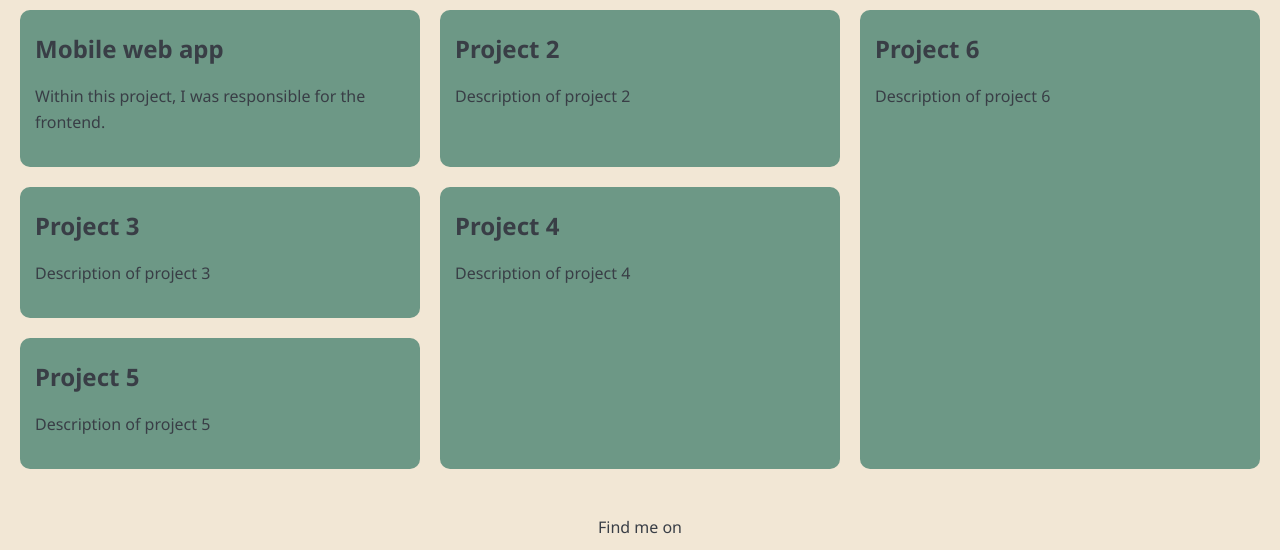
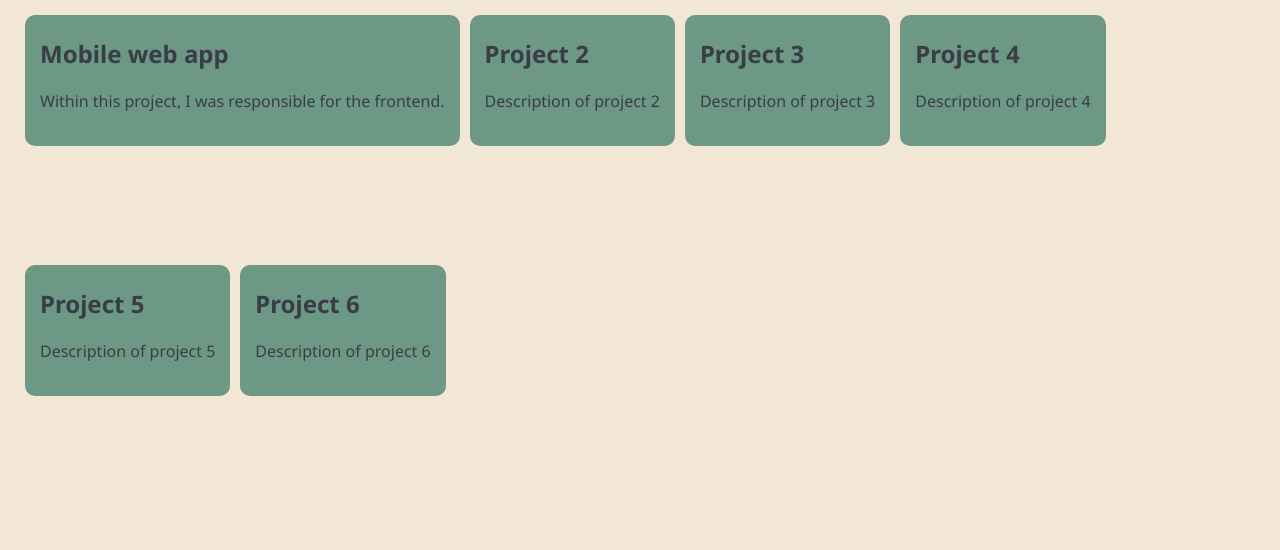
Before and after one commit to JarJarDinks/portfolio, a plain HTML site: page work.html in a window 1280 px wide. Shown: the part 174-724 px from the top of the page. Drawn offline with nearby package versions, Linux system fonts and the light colour scheme.

Commit message:
changed project grid layout to flexbox

```diff
--- a/css/style.production.css
+++ b/css/style.production.css
@@ -256,31 +256,36 @@ body {
 
 /* this is for the project page */
 .project {
-    display: grid;
-    grid-template-columns: 1fr 1fr 1fr;
-    grid-gap: 20px;
+    display: flex;
+    flex-flow: row wrap;
+    align-items: flex-start;
+    height: 500px;
 }
+
 .project-item   {
     background-color: #6D9886;
     padding: 15px;
+    margin: 5px;
     border-radius: 10px;
 }
+
 .project-item h2 {
     padding-top: 5px;
     margin: 0;
 }
 
+/* TODO: finish projects flexbox */
+.project-item__p1,
+.project-item__p2,
+.project-item__p3,
+.project-item__p4,
+.project-item__p5,
 .project-item__p6 {
-    grid-column-start: 3;
-    grid-row-start: 1;
-    grid-row-end: 4;
+    display: flex;
+    flex-flow: column;
 }
 
-.project-item__p4 {
-    grid-column-start: 2;
-    grid-row-start: 2;
-    grid-row-end: 4;
-}
+
 
 @media (max-width: 500px) {
     .project {
```
